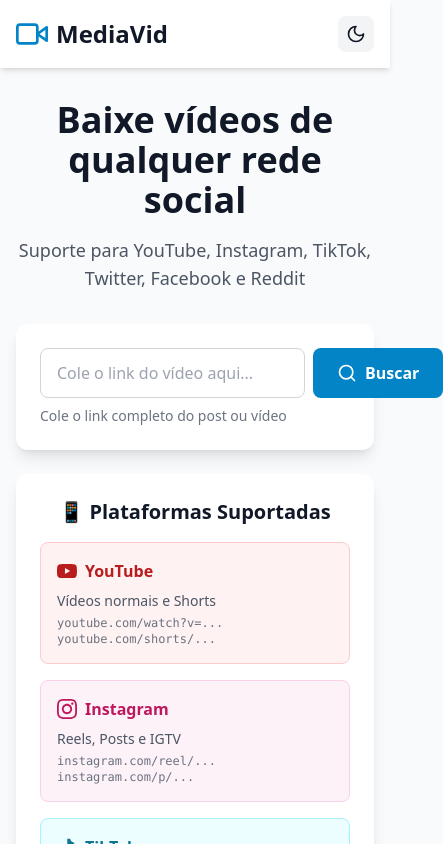
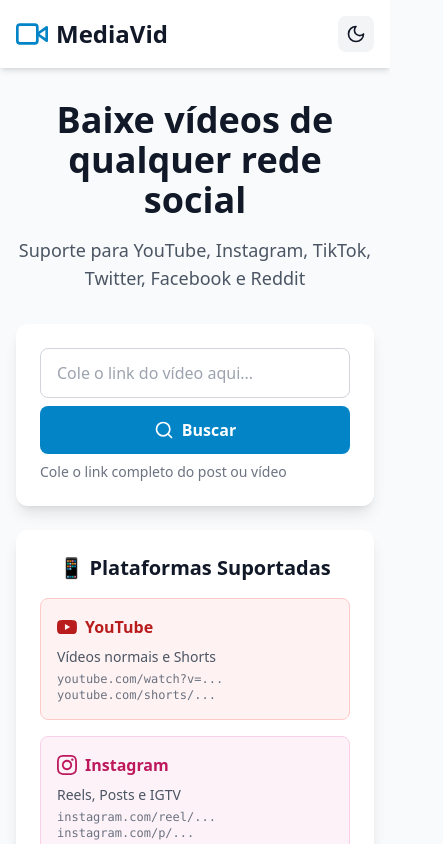
Before and after one commit to willyannov/MediaVid, a React (Vite) app in the folder frontend/: page / in a window 390 px wide. Shown: the top 844 px of the page, 443 px wide, since content can reach past the window. Built offline with nearby package versions, Linux system fonts and the light colour scheme; no server answers.

Commit message:
fix: corrige alinhamento do botão Buscar em mobile

```diff
--- a/frontend/src/pages/Home.jsx
+++ b/frontend/src/pages/Home.jsx
@@ -101,7 +101,7 @@
 
           {/* URL Input Card */}
           <div className="bg-white dark:bg-gray-800 rounded-xl shadow-lg p-6 mb-6">
-            <div className="flex gap-2">
+            <div className="flex flex-col sm:flex-row gap-2">
               <input
                 type="text"
                 placeholder="Cole o link do vídeo aqui..."
@@ -114,7 +114,7 @@
               <button
                 onClick={handleSearch}
                 disabled={loading}
-                className="px-6 py-3 bg-primary-600 hover:bg-primary-700 text-white rounded-lg font-semibold transition-colors disabled:opacity-50 disabled:cursor-not-allowed flex items-center gap-2"
+                className="px-6 py-3 bg-primary-600 hover:bg-primary-700 text-white rounded-lg font-semibold transition-colors disabled:opacity-50 disabled:cursor-not-allowed flex items-center justify-center gap-2 whitespace-nowrap"
               >
                 {loading ? (
                   <>
```
